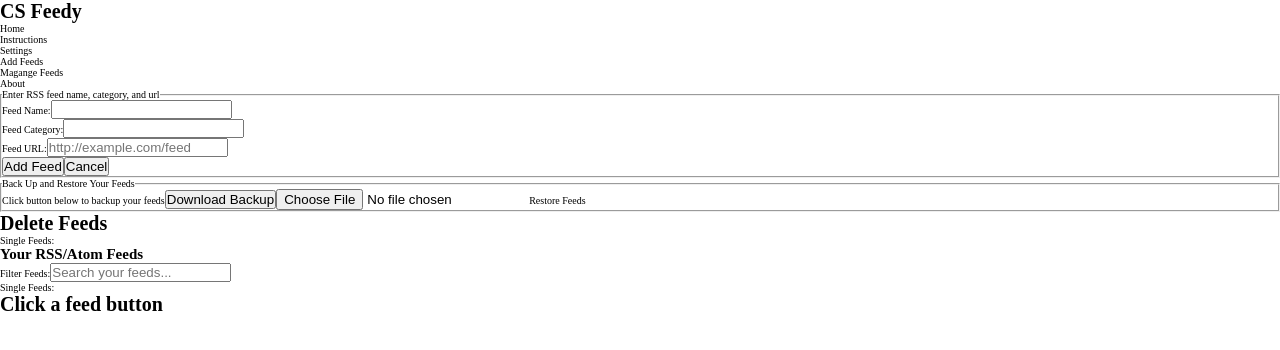
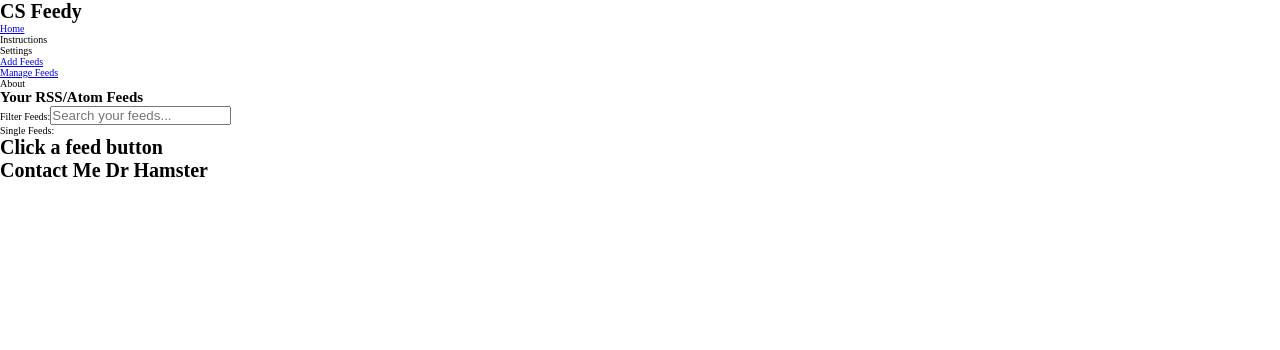
Before and after one commit to ARogala/cs-feedy, a React (Create React App) app: page / in a window 1280 px wide. Shown: the top 350 px of the page. Built offline with nearby package versions, Linux system fonts and the light colour scheme.

Commit message:
add browser router navigaion

```diff
--- a/src/App.js
+++ b/src/App.js
@@ -2,6 +2,7 @@
 import React, { Component } from 'react';
 import PropTypes from 'prop-types';
 import RSSParser from 'rss-parser';
+import { Route } from 'react-router-dom';
 
 // import components
 import FeedBtnSearchBar from './components/FeedBtnSearchBar';
@@ -64,14 +65,22 @@ class App extends Component {
 
         <Navigation />
 
+        <Route path='/AddFeeds' render={() => (
               <InputFeedForm
                 allFeeds={this.state.allFeeds}
               />
+        )} />
 
+
+        <Route path='/ManageFeeds' render={() => (
               <ManageFeeds
                 allFeeds={this.state.allFeeds}
               />
+        )}/>
 
+
+        <Route exact path='/' render={() => (
+          <div>
             <div className="searchBox">
               <FeedBtnSearchBar />
               <FeedBtnList
@@ -91,6 +100,12 @@ class App extends Component {
                 loading={this.state.loading}
               />
             </main>
+          </div>
+        )}/>
+
+        <footer>
+          <h1>Contact Me Dr Hamster</h1>
+        </footer>
 
       </div>
     );
--- a/src/components/Navigation.js
+++ b/src/components/Navigation.js
@@ -1,14 +1,15 @@
 import React from 'react';
+import { Link } from 'react-router-dom';
 
 function Navigation() {
 	return (
 		<nav className="nav">
 			<ul>
-				<li>Home</li>
+				<li><Link to='/'>Home</Link></li>
 				<li>Instructions</li>
 				<ul>Settings
-					<li>Add Feeds</li>
-					<li>Magange Feeds</li>
+					<li><Link to='/AddFeeds'>Add Feeds</Link></li>
+					<li><Link to='/ManageFeeds'>Manage Feeds</Link></li>
 				</ul>
 				<li>About</li>
 			</ul>
```
Also changed, not shown: src/index.js (+6 -1 lines). Lines whose indentation alone changed are shown as unchanged.
